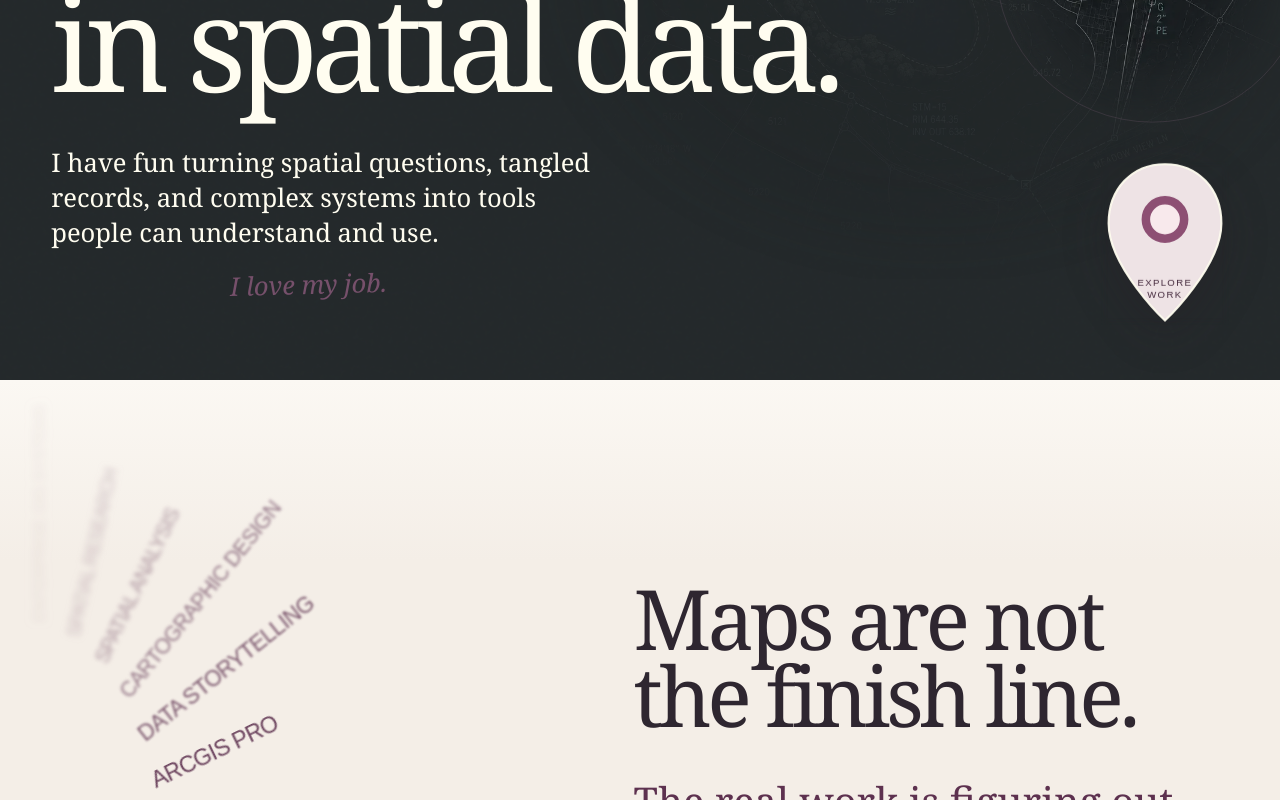
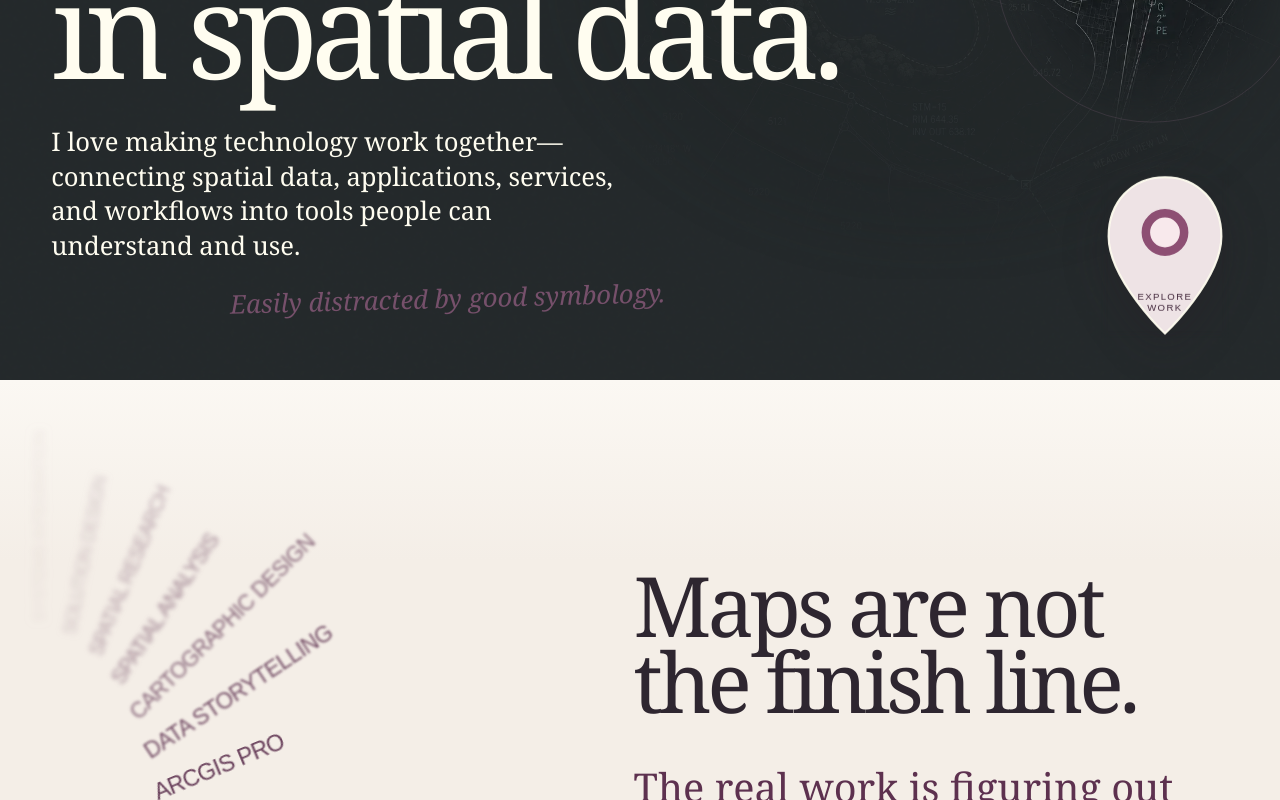
Before and after one commit to YXCastillo/yaneth-gis-portfolio, a Next.js app: page / in a window 1280 px wide. Shown: the part 420-1220 px from the top of the page. Built offline with nearby package versions, Linux system fonts and the light colour scheme.

Commit message:
Refine portfolio positioning around systems integration and preserve creative GIS tagline

```diff
--- a/app/page.tsx
+++ b/app/page.tsx
@@ -6,7 +6,7 @@ const availableLibraryWork = [
   { n:"05", title:"Turning 133 layers into one navigable system", type:"Custom Web GIS · Case study", tone:"sand", href:"/case-studies/custom-web-gis", image:"/case-study/dcol/dcol-overview-sanitized.webp", detail:"Adapting a configuration-driven viewer to organize 133 layers, two map styles, nested controls, and a public-facing legend without flattening the data." },
   { n:"08", title:"Building custom SVG symbology for GIS", type:"Creative Technology · Case study", tone:"plum", href:"/case-studies/svg-symbology", image:"/work-library/svg-symbology-rich.webp", detail:"Building reusable vector symbols when stock GIS symbology cannot communicate the map's visual language clearly enough." },
 ];
-const gisSkills=["SPATIAL RESEARCH","SPATIAL ANALYSIS","CARTOGRAPHIC DESIGN","DATA STORYTELLING","ARCGIS PRO","WEB GIS","EXPERIENCE BUILDER","JSON CONFIGURATION","SANITY CMS","ARCADE","ATTRIBUTE RULES","HOSTED FEATURE LAYERS","VECTOR TILE PUBLISHING","DATA GOVERNANCE","ENTERPRISE GIS SYSTEMS"];
+const gisSkills=["SPATIAL RESEARCH","SPATIAL ANALYSIS","CARTOGRAPHIC DESIGN","DATA STORYTELLING","ARCGIS PRO","WEB GIS","EXPERIENCE BUILDER","JSON CONFIGURATION","SANITY CMS","ARCADE","ATTRIBUTE RULES","HOSTED FEATURE LAYERS","VECTOR TILE PUBLISHING","DATA GOVERNANCE","ENTERPRISE GIS SYSTEMS","SYSTEMS INTEGRATION","SOLUTION DESIGN"];
 function HeroReveal(){
   const wrapRef=useRef<HTMLDivElement>(null);const svgRef=useRef<SVGSVGElement>(null);const lensRef=useRef<SVGCircleElement>(null);const haloRef=useRef<SVGCircleElement>(null);const activeRef=useRef(false);const visibleRef=useRef(true);const idleTimerRef=useRef<ReturnType<typeof setTimeout>|null>(null);
   const place=(x:number,y:number)=>{lensRef.current?.setAttribute("cx",x.toFixed(1));lensRef.current?.setAttribute("cy",y.toFixed(1));haloRef.current?.setAttribute("cx",x.toFixed(1));haloRef.current?.setAttribute("cy",y.toFixed(1))};
@@ -52,8 +52,8 @@ export default function Home(){
   const skillStyle=(index:number)=>{const half=(gisSkills.length-1)/2;const slot=(index-skillIndex+half+gisSkills.length)%gisSkills.length;const positionAngle=-90+slot*(180/(gisSkills.length-1));const centered=(slot-half)/half;const depth=Math.max(0,Math.cos(centered*Math.PI/2));const radians=positionAngle*Math.PI/180;return{"--roll-angle":`${positionAngle}deg`,"--roll-x":`${Math.cos(radians)*250}px`,"--roll-y":`${Math.sin(radians)*350}px`,"--roll-o":`${.08+depth*.92}`,"--roll-blur":`${(1-depth)*5}px`,"--roll-scale":`${.72+depth*.28}`} as CSSProperties};
   return <main>
     <nav className="nav"><a className="mark" href="#top" aria-label="Home">YC<span>°</span></a><div><a href="#work">Work</a><a href="/workflows">Library</a><a href="#about">About</a><a href="/resume">Résumé</a><a href="#contact">Contact</a></div></nav>
-    <section id="top" className="hero"><div className="grain"/><HeroReveal/><p className="eyebrow">GIS ANALYST · GISP · DALLAS, TEXAS</p><h1>Uncovering the narrative<br/>in spatial data.</h1><div className="hero-bottom"><p>I have fun turning spatial questions, tangled records, and complex systems into tools people can understand and use.<span className="hero-love">I love my job.</span></p><a href="#work" className="round-link poi-link" aria-label="Explore work"><svg className="poi-shape" viewBox="0 0 120 154" aria-hidden="true"><path d="M60 3C28.5 3 7 26.8 7 58.7C7 99.6 60 150 60 150S113 99.6 113 58.7C113 26.8 91.5 3 60 3Z"/><circle cx="60" cy="55" r="18"/></svg><span className="poi-label">Explore<br/>work</span></a></div></section>
-    <section className="intro terrain-intro" id="about" ref={introRef}><div className="skills-roll-stage" aria-label="GIS skills"><div className="skills-roll">{gisSkills.map((skill,i)=><span key={skill} className={i===skillIndex?"is-current":""} style={skillStyle(i)}>{skill}</span>)}</div><i className="skills-roll-marker"/></div><div><h2>Maps are not the finish line.</h2><p className="lede">The real work is figuring out what the information means, how the pieces connect, and how to build something dependable from all of it.</p><p>I work where spatial research, technical problem-solving, and clear communication meet. My foundation in hands-on GIS production and end-user workflows shapes how I approach the systems behind the map: data, publishing, permissions, dependencies, and the architecture that makes technical solutions useful in practice.</p></div></section>
+    <section id="top" className="hero"><div className="grain"/><HeroReveal/><p className="eyebrow">GIS ANALYST · GISP · ENTERPRISE GIS & SYSTEMS INTEGRATION · DALLAS, TEXAS</p><h1>Uncovering the narrative<br/>in spatial data.</h1><div className="hero-bottom"><p>I love making technology work together—connecting spatial data, applications, services, and workflows into tools people can understand and use.<span className="hero-love">Easily distracted by good symbology.</span></p><a href="#work" className="round-link poi-link" aria-label="Explore work"><svg className="poi-shape" viewBox="0 0 120 154" aria-hidden="true"><path d="M60 3C28.5 3 7 26.8 7 58.7C7 99.6 60 150 60 150S113 99.6 113 58.7C113 26.8 91.5 3 60 3Z"/><circle cx="60" cy="55" r="18"/></svg><span className="poi-label">Explore<br/>work</span></a></div></section>
+    <section className="intro terrain-intro" id="about" ref={introRef}><div className="skills-roll-stage" aria-label="GIS skills"><div className="skills-roll">{gisSkills.map((skill,i)=><span key={skill} className={i===skillIndex?"is-current":""} style={skillStyle(i)}>{skill}</span>)}</div><i className="skills-roll-marker"/></div><div><h2>Maps are not the finish line.</h2><p className="lede">The real work is figuring out what the information means, how the pieces connect, and how to build something dependable from all of it.</p><p>I work where spatial research, technical problem-solving, and clear communication meet. My foundation in hands-on GIS production and end-user workflows shapes how I approach the systems behind the map: data, publishing, permissions, dependencies, and the architecture that makes technical solutions useful in practice. I am especially drawn to designing how technologies connect—and implementing the configuration that makes them work together.</p></div></section>
     <section className="layers viewpoint-section" ref={layersRef}>
       <div className="viewpoint-intro"><div className="layers-copy"><h2 className="typed-heading" aria-label={pointOfViewTitle}>{typedPointOfView}</h2><p className={`viewpoint-deck ${pointOfViewDeckVisible?"is-visible":""}`}><em>“The map is not the territory.”</em> The same site can produce different maps because the right answer depends on who’s asking. Explore how civil engineering, transportation, municipal responsibility, and public understanding reshape what the parcel means.</p></div><div className={`site-map parcel-image ${pointOfViewDeckVisible?"is-visible":""}`}><img src="/parcel-pencil-transparent-v1.webp" loading="lazy" decoding="async" alt="Pencil-blueprint parcel map with shaded roads and buildings surrounding a plum site"/></div></div>
       <div ref={perspectiveRef} className={`perspective-grid ${cardsVisible?"is-visible":""}`}>{[
@@ -72,7 +72,7 @@ export default function Home(){
           <article className="career-stage stage-one"><span>01 · SCIENTIFIC FOUNDATIONS</span><h3>Geosciences, remote sensing &amp; spatial analysis</h3><p>GPS-based volumetric calculations, seismic-reflection research, LiDAR and terrain data, remote sensing, data mining, machine learning, and published web maps.</p><div><i>GPS</i><i>LiDAR</i><i>Remote sensing</i><i>Spatial analysis</i></div></article>
           <article className="career-stage stage-two"><span>02 · BUILDING DEPENDABLE GIS DATA</span><h3>Production, automation &amp; documentation</h3><p>Geodatabases, cartographic deliverables, automated data collection, data integration, database models, metadata, requirements, workflows, and conversion specifications.</p><div><i>Geodatabases</i><i>Automation</i><i>Metadata</i><i>Data integration</i></div></article>
           <article className="career-stage stage-three"><span>03 · DELIVERING CONNECTED GIS TOOLS</span><h3>Web GIS, configuration &amp; technical problem-solving</h3><p>ArcGIS Online, Experience Builder, configuration-driven web maps, JSON, Sanity, hosted layers, vector tiles, Arcade, Azure-hosted records, permissions, application dependencies, collaboration, and technical handoffs.</p><div><i>ArcGIS Online</i><i>Experience Builder</i><i>JSON + Sanity</i><i>Vector tiles</i></div></article>
-          <article className="career-stage stage-four"><span>CURRENT DIRECTION</span><h3>GIS systems integration &amp; geospatial consulting</h3><p>I’m building toward GIS systems integration, geospatial technology consulting, and technical solutions consulting. Having worked directly in GIS production and with the people using these tools, I bring an end-user perspective to understanding requirements, evaluating architectures, connecting workflows, and collaborating with infrastructure specialists to deliver dependable solutions.</p><div><i>Systems integration</i><i>Solution design</i><i>Client workflows</i><i>Technical consulting</i></div></article>
+          <article className="career-stage stage-four"><span>CURRENT DIRECTION</span><h3>Systems integration &amp; solutions architecture</h3><p>I’m building toward systems integration, solutions architecture, and technical consulting—with GIS as my foundation, not my ceiling. Having worked directly in GIS production and with the people using these tools, I bring an end-user perspective to understanding requirements, evaluating architectures, connecting workflows, and configuring connected technologies to deliver dependable solutions.</p><div><i>Systems integration</i><i>Solution design</i><i>Client workflows</i><i>Technical consulting</i></div></article>
         </div>
       </div>
       <div className="career-handoff" aria-hidden="true"><i className="career-handoff-line"/><span className="career-handoff-arrow">↓</span></div>
```
